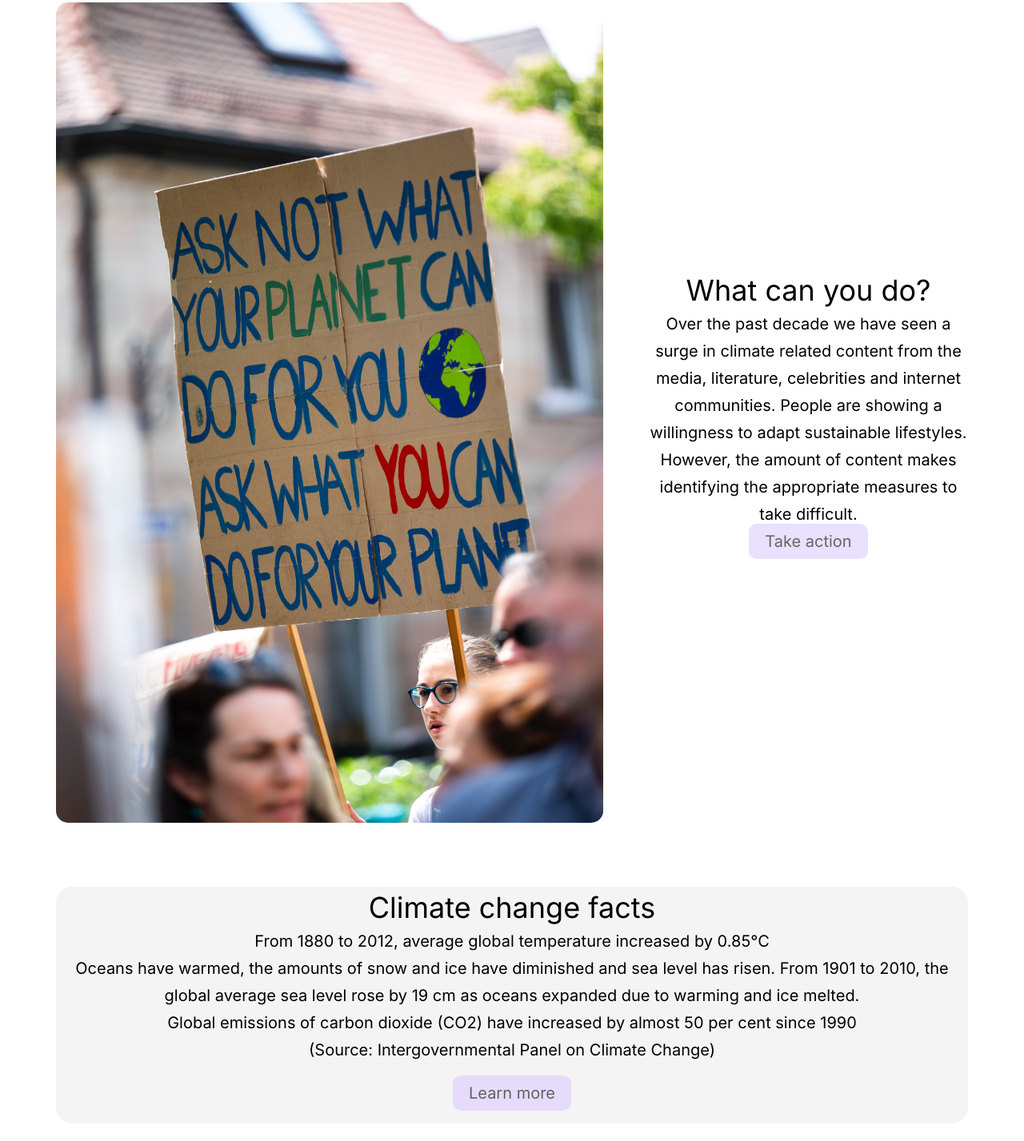
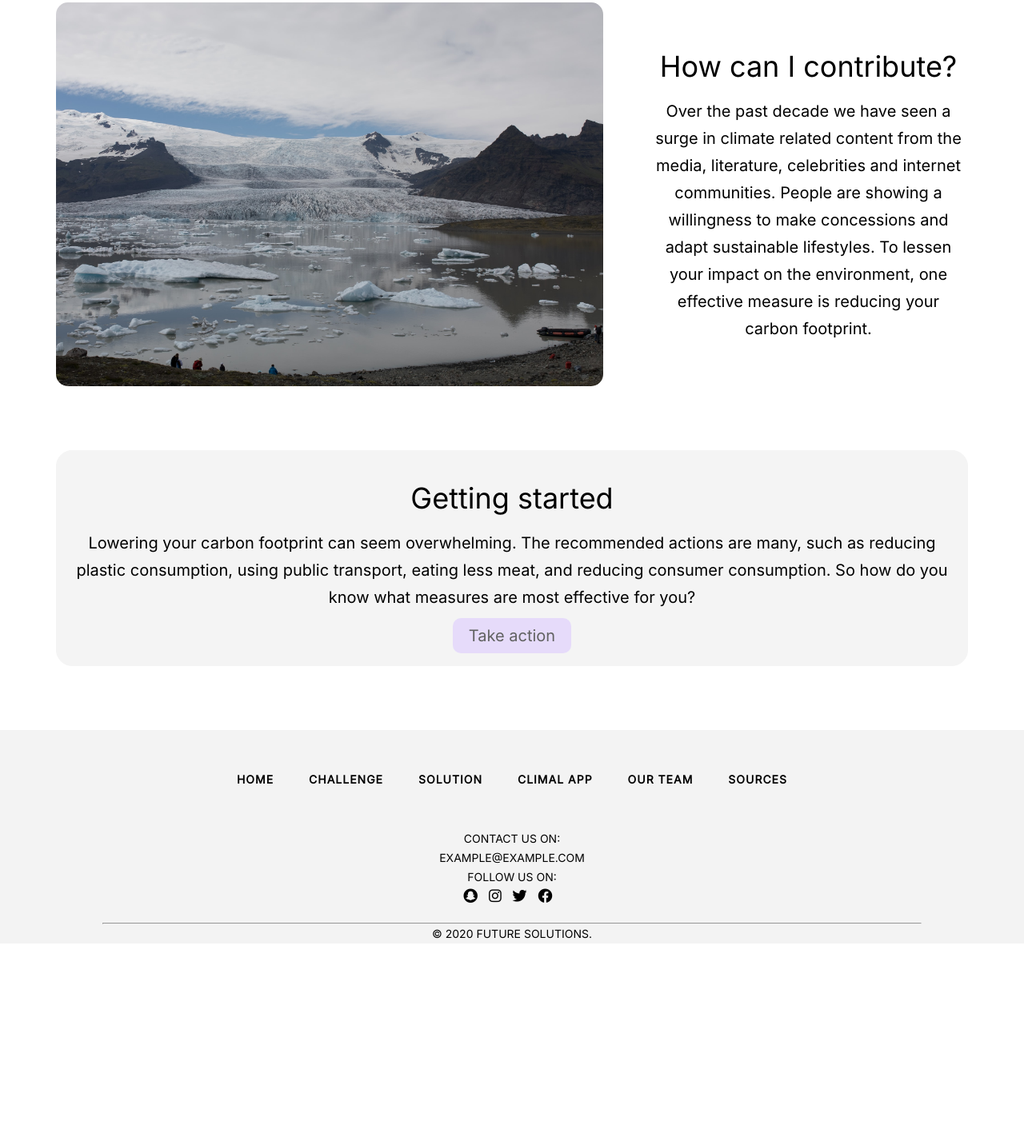
Before and after one commit to GurjotSinghAulakh/Final-Web-Project, a plain HTML site: page challenge.html in a window 1280 px wide. Shown: the part 1333-2760 px from the top of the page at 80% size. After the commit the page ends 2513 px from the top, so only its background shows below. Drawn offline with Linux system fonts and the light colour scheme.

Commit message:
rewrote some paragraphs and new image

```diff
--- a/challenge.html
+++ b/challenge.html
@@ -58,35 +58,28 @@
                       <div class="content-text content-col-s">
                         <h3>The need for action</h3>
                         <p>
-                          Our climate is rapidly deteriorating, and the time to act is now. The UN estimates that we need to cut our emissions by 7.6 percent every year to secure sustainable development. To get there everyone must contribute, are you ready to do your part?</p>
+                            Our climate is rapidly deteriorating, and the time to act is now. The UN estimates that we need to cut our emissions by 7.6 percent every year to secure sustainable development. To get there everyone must contribute, are you ready to do your part?
+                        </p>
                       </div>
                       <img class="content-image" src="images/markus-spiske-RN14PbITnnM-unsplash.jpg"/>
                     </section>
                   <section class="flex-container content-container">
-                    <img class="content-image" src="images/markus-spiske-FLGOQ1Kgn_E-unsplash.jpg"/>
+                    <img class="content-image" src="images/einar-jonsson-r0N3vGlduK8-unsplash.jpg"/>
                     <div class="content-text content-col-s">
-                      <h3>What can you do?</h3>
-                    <p>
-                      Over the past decade we have seen a surge in climate related content from the media, literature, celebrities and internet communities. People are showing a willingness to adapt sustainable lifestyles. However, the amount of content makes identifying the appropriate measures to take difficult.
-
-                    </p>
-                      <a href="solution.html" class="button-primary">Take action</a>
+                      <h3>How can I contribute?</h3>
+                        <p>
+                        Over the past decade we have seen a surge in climate related content from the media, literature, celebrities and internet communities. People are showing a willingness to make concessions and adapt sustainable lifestyles. To lessen your impact on the environment, one effective measure is reducing your carbon footprint.
+                        </p>
                     </div>
                   </section>
-
                   <section class="content-container content-end">
                     <div class="end-text content-text">
-                      <h3>Climate change facts</h3>
-                      <ul>
-                          <li>From 1880 to 2012, average global temperature increased by 0.85°C</li>
-                          <li>Oceans have warmed, the amounts of snow and ice have diminished and sea level has risen.
-                              From 1901 to 2010, the global average sea level rose by 19 cm as oceans expanded due to warming and ice melted.
-                          </li>
-                          <li>Global emissions of carbon dioxide (CO2) have increased by almost 50 per cent since 1990</li>
-                          <li><a href="https://www.ipcc.ch/">(Source: Intergovernmental Panel on Climate Change)</a></li>
-                      </ul>
-                      <a class="button-primary" href="https://www.un.org/sustainabledevelopment/climate-change">Learn more</a>
 
+                        <h3>Getting started</h3>
+                        <p>
+                        Lowering your carbon footprint can seem overwhelming. The recommended actions are many, such as reducing plastic consumption, using public transport, eating less meat, and reducing consumer consumption. So how do you know what measures are most effective for you?
+                        </p>
+                        <a href="solution.html" class="button-primary">Take action</a>
                     </div>
                   </section>
 
--- a/css/challenge.css
+++ b/css/challenge.css
@@ -53,11 +53,9 @@
 
 /*----------------- Content (Responsive) --------------------*/
 
-@media screen and (max-width: 767px) {
-  .content-wrapper {
-    margin-left: 15px;
-    margin-right: 15px;
-  }
+.content-wrapper {
+  margin-left: 15px;
+  margin-right: 15px;
 }
 
 .content-text {
@@ -70,10 +68,15 @@
   width: 35%;
 }
 
+.content-text p {
+  margin-bottom: 14px;
+}
+
 .content-text h3 {
   font-size: 36px;
   line-height: 50px;
   font-weight: 400;
+  margin: 14px 0;
 }
 
 .important-text {
@@ -91,7 +94,7 @@
   background-color: #f4f4f4;
   border: 1px solid #f4f4f4;
   border-radius: 20px;
-  padding-bottom: 20px;
+  padding: 20px 10px;
 }
 
 .end-text {
@@ -152,4 +155,8 @@
   .content-text {
     line-height: 23px;
   }
+
+  .content-text h3 {
+    margin: 6px;
+  }
 }
```
Also changed, not shown: images/einar-jonsson-r0N3vGlduK8-unsplash.jpg (added), 1 other file.
